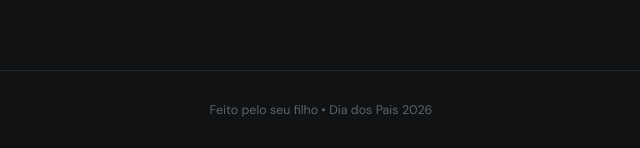
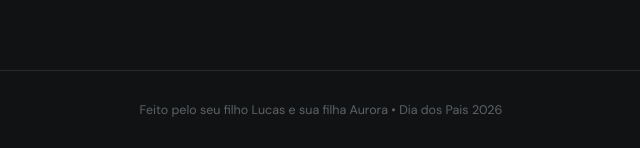
Before and after one commit to CanhadasLucas/dia_dos_pais, a plain HTML site: page index.html in a window 1280 px wide. Shown: the part 3987-4135 px from the top of the page, 319-959 px from the left. Drawn offline with Linux system fonts and the light colour scheme.

Commit message:
Update index.html

```diff
--- a/index.html
+++ b/index.html
@@ -122,7 +122,7 @@
 </main>
 
 <footer>
-  Feito pelo seu filho • Dia dos Pais 2026
+  Feito pelo seu filho Lucas e sua filha Aurora • Dia dos Pais 2026
 </footer>
 
 </body>
```
